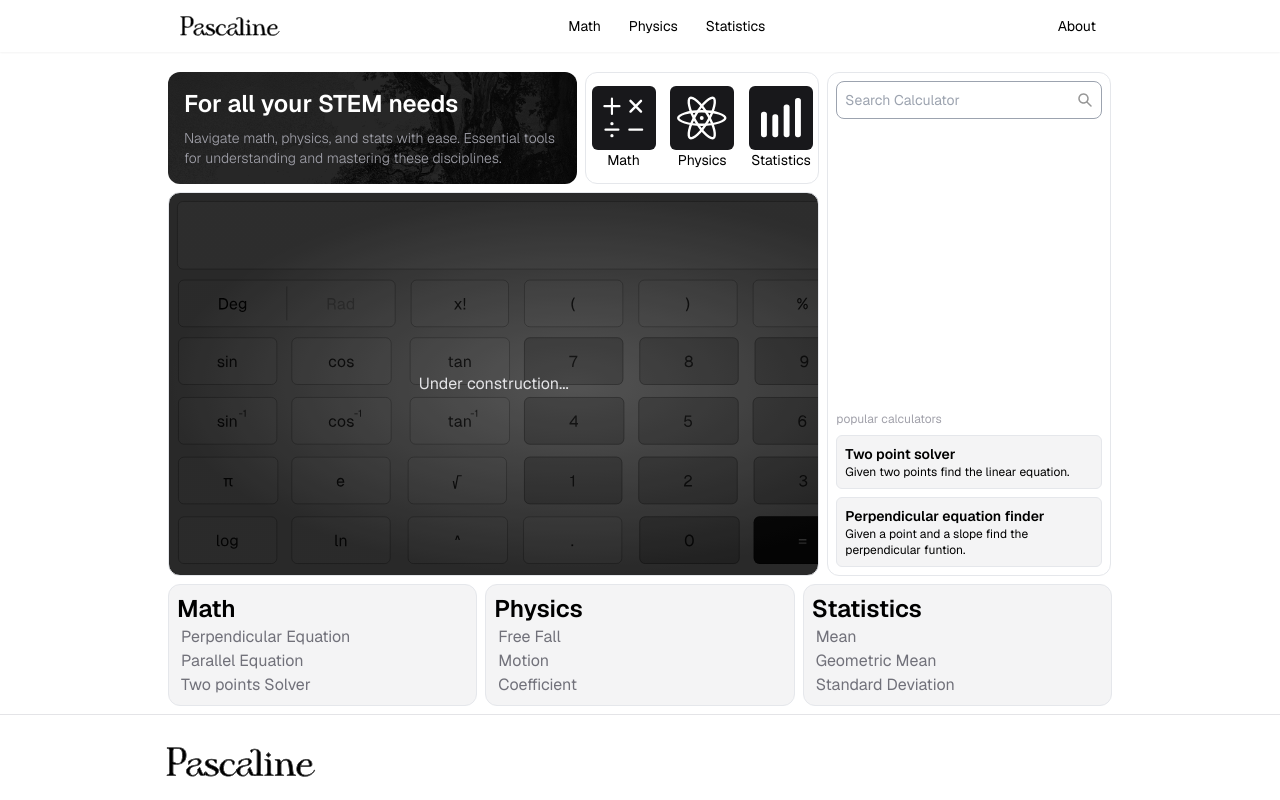
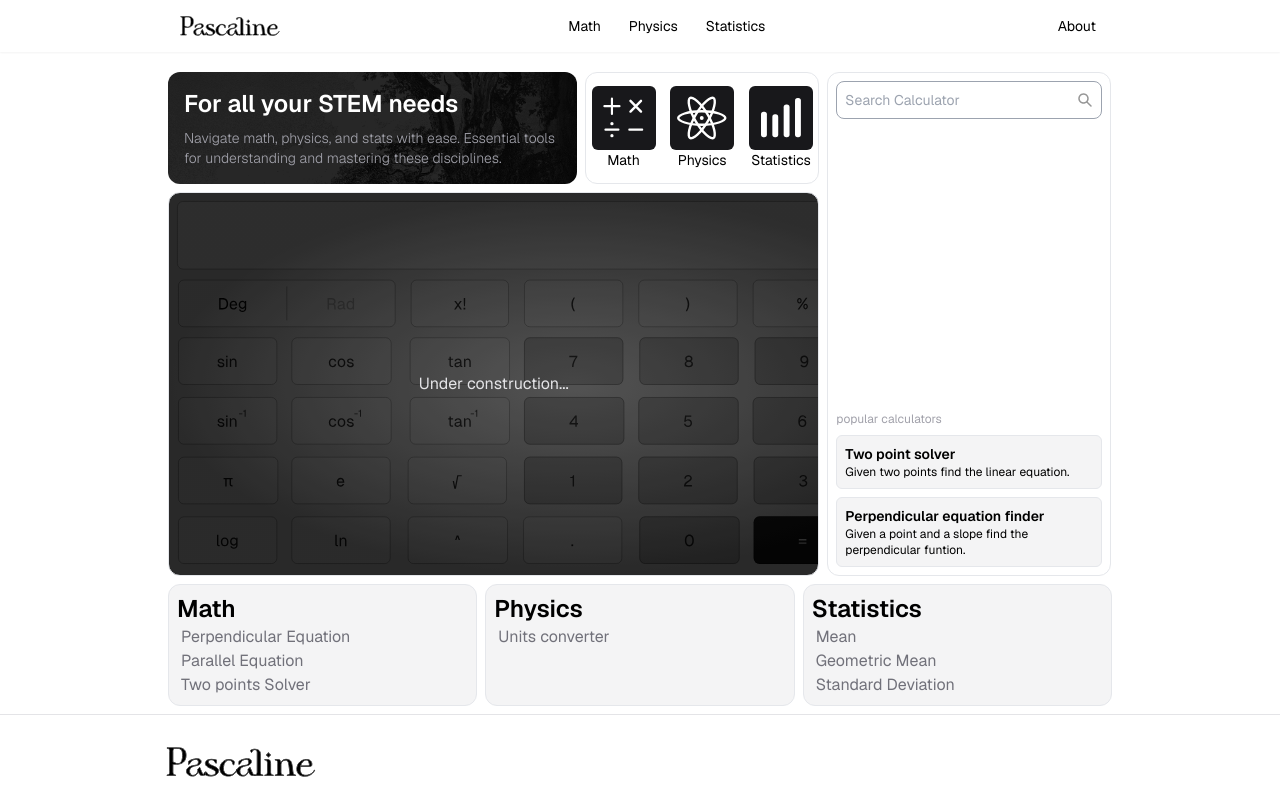
Before and after one commit to Hctor11/pascaline, a Next.js app: page / in a window 1280 px wide. Shown: the top 800 px of the page. Built offline with nearby package versions, Linux system fonts and the light colour scheme.

Commit message:
[add] new link unit

```diff
--- /dev/null
+++ b/app/phy/unit/page.tsx
@@ -0,0 +1,9 @@
+import React from 'react'
+
+const page = () => {
+  return (
+    <div>page</div>
+  )
+}
+
+export default page
--- a/components/Footer/FooterLinks.ts
+++ b/components/Footer/FooterLinks.ts
@@ -33,17 +33,9 @@ const footerLinks: treeLink[] = [
     headlink: "/phy",
     sublinks: [
       {
-        title: "Free Fall",
-        link: "/Phy/call",
-      },
-      {
-        title: "Motion",
-        link: "/Phy/cotion",
-      },
-      {
-        title: "Coefficient",
-        link: "/Phy/coefficient",
-      },
+        title: "Units converter",
+        link: "/phy/unit",
+      }
     ],
   },{
     head: "Statistics",
--- a/components/Navigation/Links.ts
+++ b/components/Navigation/Links.ts
@@ -31,20 +31,12 @@ const links: Link[] = [
     submenu: true,
     sublink: [
       {
-        head: "Physics22",
+        head: "Units",
         mySubLinks: [
           {
-            name: "Free Fall",
-            link: "/Phy/call",
-          },
-          {
-            name: "Motion",
-            link: "/Phy/cotion",
-          },
-          {
-            name: "Coefficient",
-            link: "/Phy/coefficient",
-          },
+            name: "Units converter",
+            link: "/phy/unit",
+          }
         ],
       },
     ],
--- a/components/Navigation/NavigationLinks.tsx
+++ b/components/Navigation/NavigationLinks.tsx
@@ -8,7 +8,7 @@ const NavigationLinks = () => {
       {links.map((link, id) => (
         <>
           {/* dekstop menu */}
-          <div key={id} className="md:mb-0 group hover:text-gray-500">
+          <div key={id} className="md:mb-0 group z-10 hover:text-gray-500">
             <Link
               href={`/${link.mainLink}`}
               className="text-3xl p-1 font-semibold md:font-normal md:text-sm cursor-pointer transition-all"
```
